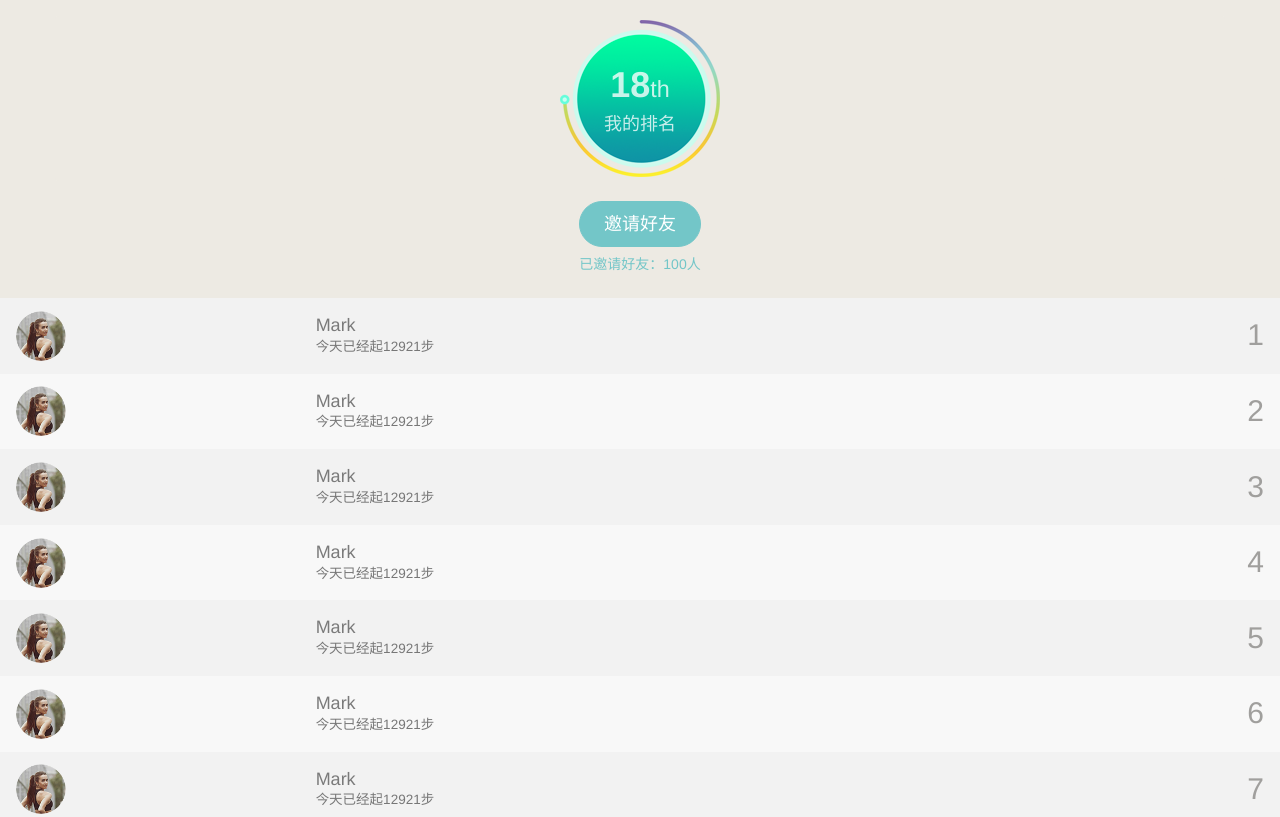
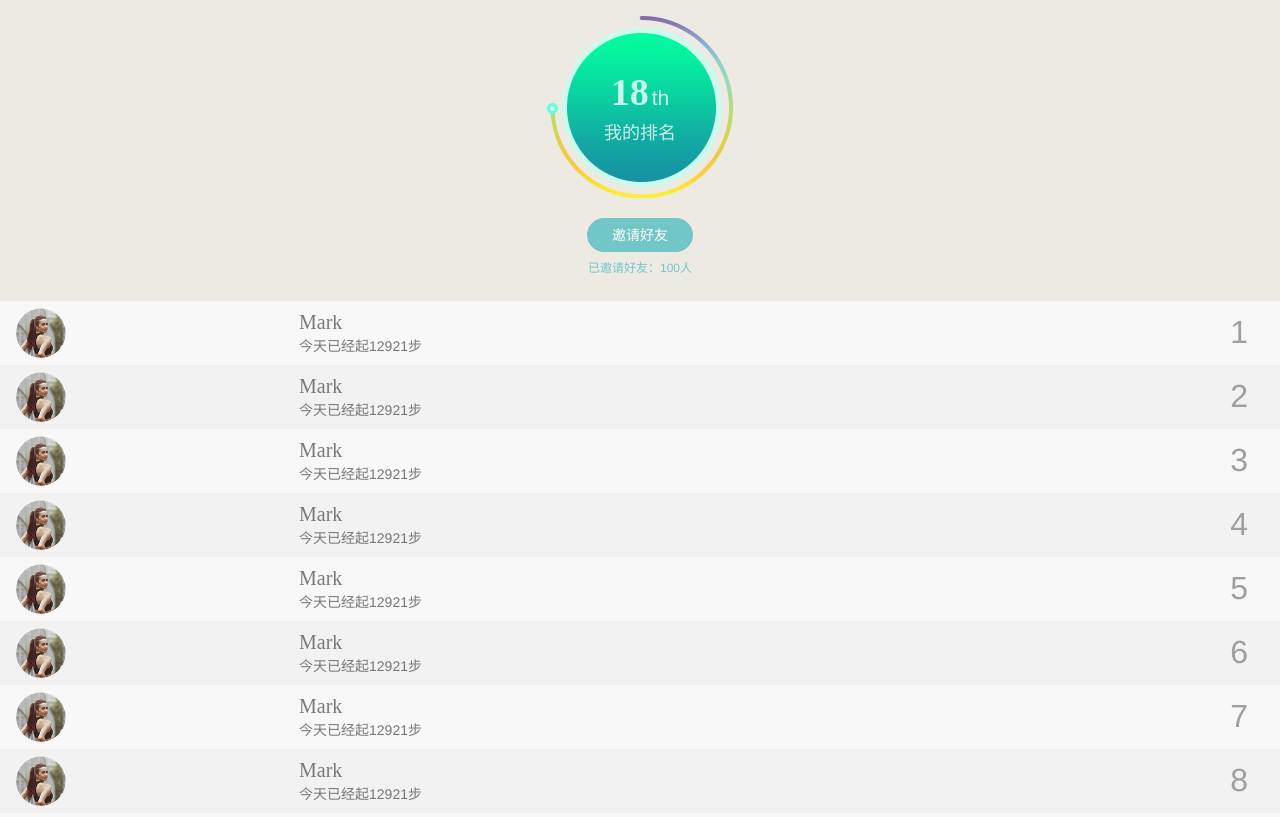
Before and after one commit to zuoyouxuan/step, a plain HTML site: page rank.html in a window 1280 px wide. Shown: the top 817 px of the page. Drawn offline with Linux system fonts and the light colour scheme.

Commit message:
修改排行榜页面

```diff
--- a/rank.html
+++ b/rank.html
@@ -5,22 +5,22 @@
     <title>排行榜</title>
     <meta name="viewport"  content="width=device-width, initial-scale=1, maximum-scale=1, user-scalable=no">
     <link rel="stylesheet" href="res/js/bootstrap/css/bootstrap.min.css">
-    <link rel="stylesheet" href="res/css/rank.min.css">
+    <link rel="stylesheet" href="res/css/rank.css">
 
 </head>
 <body >
 <div class="container  user-info navbar-fixed-top">
   <div class="row" id="circleBox">
     <div class="thumbnail text-center">
-        <img src="rank/image/circle-xs.png" alt="" class="img-responsive circle">
+        <img src="rank/image/circle_md.png" alt="" class="img-responsive circle">
         <div class="caption">
             <p><h1>18<small>th</small></h1></p>
             <h4>我的排名</h4>
         </div>
     </div>
     <div class="text-center" >
-      <button class="btn btn-lg btn-primary" id="inviteBtn">邀请好友</button>
-      <h5 class="invitedQty">已邀请好友：100人</h5>
+      <button class="btn btn-md btn-primary" id="inviteBtn">邀请好友</button>
+      <h6 class="invitedQty">已邀请好友：100人</h6>
     </div>
 </div>
 </div>
--- a/res/css/rank.css
+++ b/res/css/rank.css
@@ -34,6 +34,7 @@ ul, li {
     position: relative;
     background-color: #edeae3;
     border:none !important;
+    padding:0px;
 }
 
 .caption {
@@ -47,16 +48,27 @@ ul, li {
     -ms-transform: translateY(-50%);
     transform: translateY(-50%);
     top:20%\9;
-  }
+}
 
 .circle {
 
 }
 #circleBox h2 , #circleBox h1 {
   font-weight: bold;
+  font-family: ArialNarrow;
 }
+
+#circleBox h1 {
+  font-size: 38px;
+}
+
+#circleBox h1>small {
+  font-size: 55%;
+  margin-left: 3px;
+}
+
 #circleBox h1 , #circleBox h1 small, #circleBox h2 , #circleBox h2 small, #circleBox h4 {
-  color: #FFFFFF;
+  color: #FFFFFF !important;
 }
 
 #inviteBtn {
@@ -92,14 +104,15 @@ ul, li {
 }
 .table>thead>tr>th, .table>tbody>tr>th, .table>tfoot>tr>th, .table>thead>tr>td, .table>tbody>tr>td, .table>tfoot>tr>td {
   border-top: none !important;
-    border-bottom: none !important;
-          }
+  border-bottom: none !important;
+  padding: 4px;
+}
 .table-striped>tbody>tr:nth-of-type(even) {
-  background-color: #f8f8f8;
+  background-color: #f2f2f2;
 }
 
 .table-striped>tbody>tr:nth-of-type(odd) {
-  background-color: #f2f2f2;
+  background-color: #f8f8f8;
 }
 
 .table>tbody>tr>td:first-child {
@@ -110,8 +123,8 @@ ul, li {
 .table>tbody>tr>td:last-child {
   color: #a09f9d;
   text-align:right;
-  font-size: 30px;
-  padding-right: 16px;
+  font-size: 32px;
+  padding-right: 32px;
 }
 .footer {
   background-color: #edeae3;
@@ -130,18 +143,15 @@ ul, li {
     position: absolute;
     z-index: 99999;
 }
+.table h4 {
+  font-family: "Microsoft YaHei";
+  color: #7a7a7a;
+  margin-top: 6px;
+  margin-bottom: 6px;
+}
 
-
-@media screen and (max-width: 320px ) {
-  .table h4 {
-    font-size:18px;
-  }
-  h5 {
-    font-size:14px;
-  }
-  .btn-lg, .btn-group-lg>.btn {
-    font-size:18px;
-  }
+.table h4>small {
+  font-size: 70%;
 }
 
 @media screen and (max-width: 320px ) {
@@ -155,3 +165,16 @@ ul, li {
     font-size:14px;
   }
 }
+
+@media screen and (min-width: 320px ) {
+
+  .table h4 {
+    font-size:20px;
+  }
+  h5 {
+    font-size:14px;
+  }
+  .btn-lg, .btn-group-lg>.btn {
+    font-size:18px;
+  }
+}
```
Also changed, not shown: rank/image/circle_lg.png (added), rank/image/circle_md.png (added), rank/image/circle_xs.png (added).
